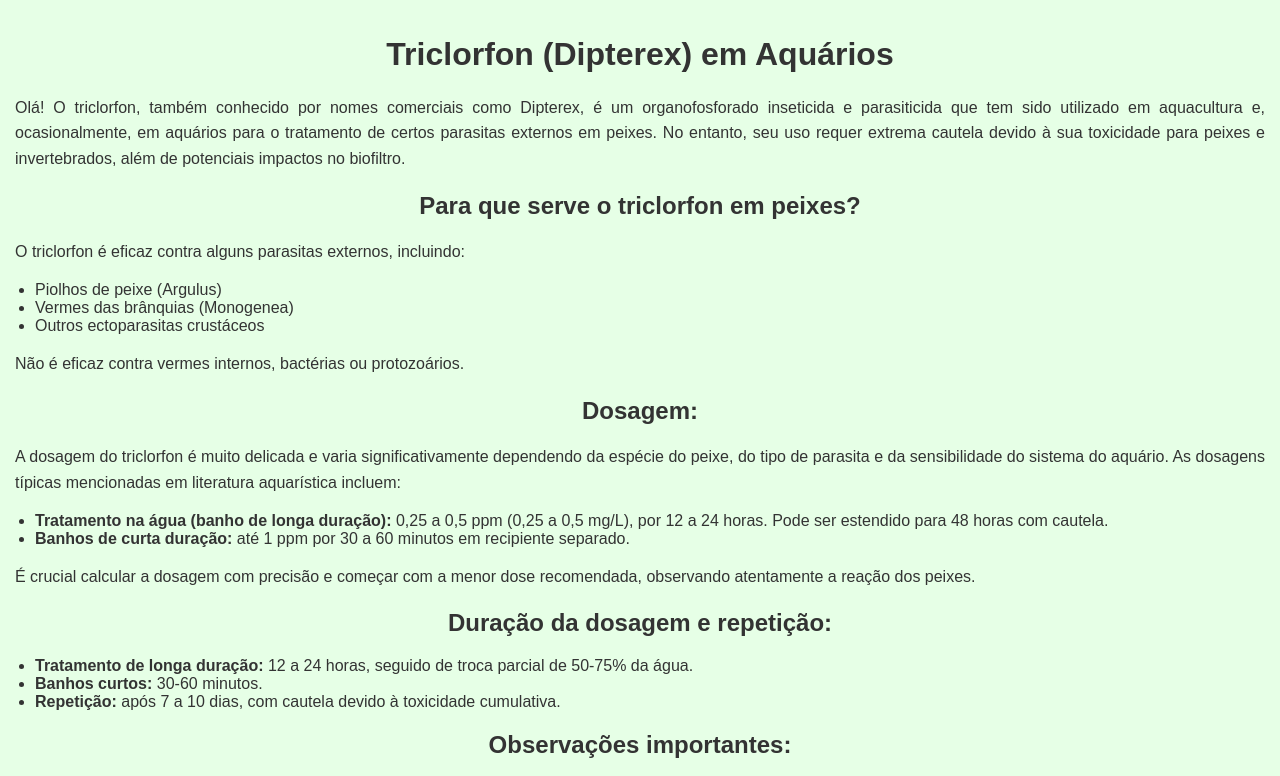
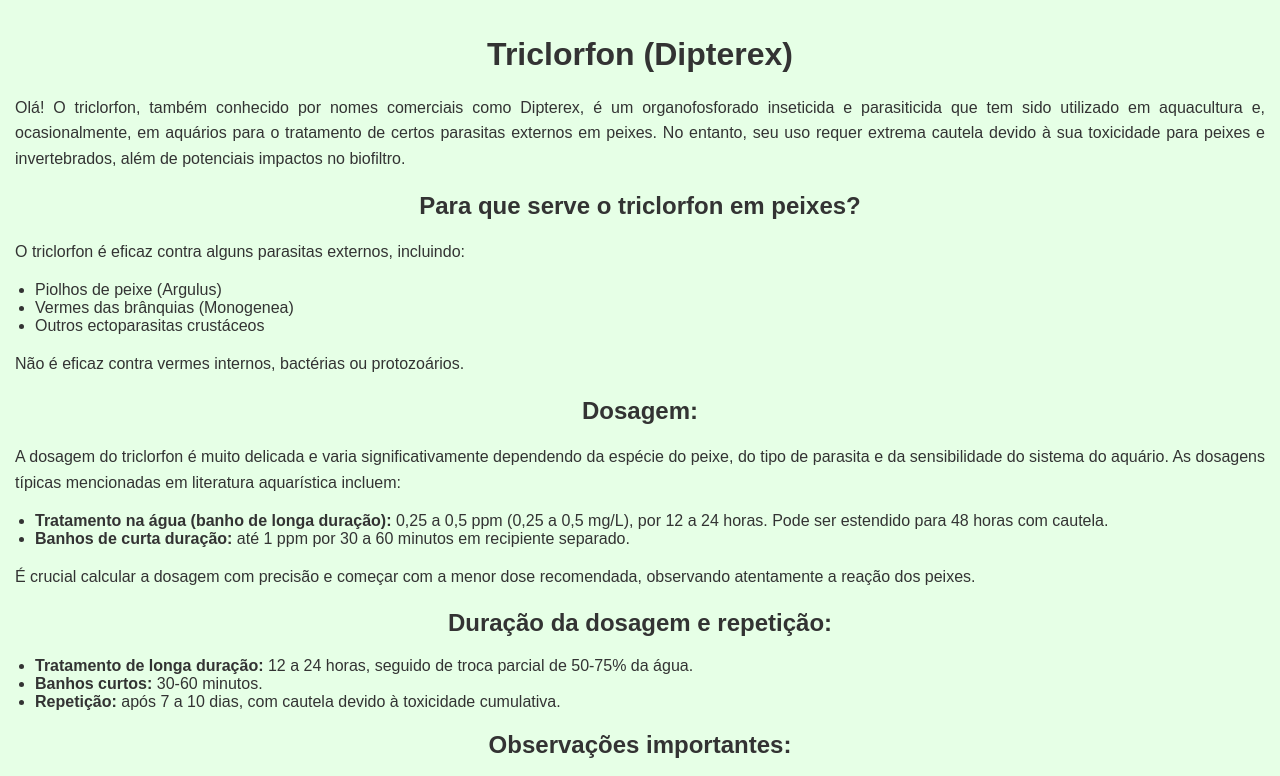
Before and after one commit to luizmourademoura/medicamentos, a plain HTML site: page triclorfon.html in a window 1280 px wide. Shown: the top 776 px of the page. Drawn offline with Linux system fonts and the light colour scheme.

Commit message:
Update triclorfon.html

```diff
--- a/triclorfon.html
+++ b/triclorfon.html
@@ -1,4 +1,3 @@
-
 <!DOCTYPE html>
 <html lang="pt-BR">
 <head>
@@ -8,7 +7,7 @@
     <link rel="stylesheet" href="style.css">
 </head>
 <body>
-    <h1>Triclorfon (Dipterex) em Aquários</h1>
+    <h1>Triclorfon (Dipterex)</h1>
     <p>Olá! O triclorfon, também conhecido por nomes comerciais como Dipterex, é um organofosforado inseticida e parasiticida que tem sido utilizado em aquacultura e, ocasionalmente, em aquários para o tratamento de certos parasitas externos em peixes. No entanto, seu uso requer extrema cautela devido à sua toxicidade para peixes e invertebrados, além de potenciais impactos no biofiltro.</p>
 
     <h2>Para que serve o triclorfon em peixes?</h2>
```
